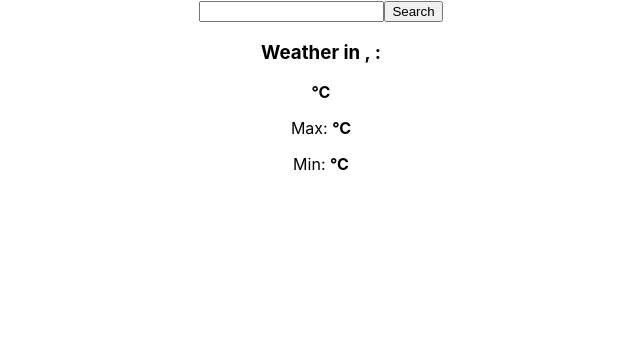
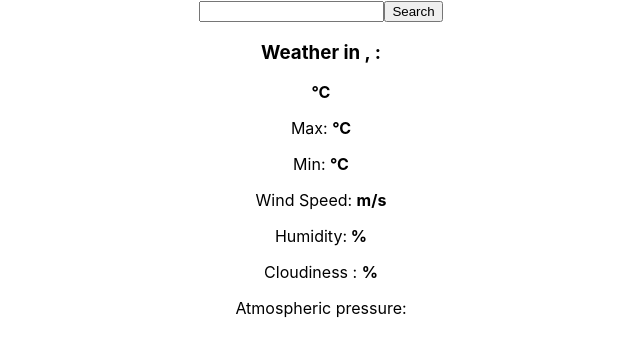
Before and after one commit to marcel-balint/react-weather-app, a React (Create React App) app: page / in a window 1280 px wide. Shown: the top 356 px of the page, without its empty margins (319-959 px from the left). Built offline with nearby package versions, Linux system fonts and the light colour scheme.

Commit message:
Render data in 'MoreInfo' component

```diff
--- a/src/App.js
+++ b/src/App.js
@@ -3,6 +3,7 @@ import "./App.css";
 
 import Input from "./components/Input/Input";
 import Weather from "./components/Weather/Weather";
+import MoreInfo from "./components/MoreInfo/MoreInfo";
 
 const Api_Key = "79b63a8e14c9e0cb2d5cfaf0d76b208a";
 
@@ -54,6 +55,12 @@ class App extends Component {
           temp_min={this.state.temp_min}
           description={this.state.description}
         />
+        <MoreInfo
+          pressure={this.state.pressure}
+          humidity={this.state.humidity}
+          wind={this.state.wind}
+          clouds={this.state.cloudiness}
+        />
       </div>
     );
   }
--- a/src/components/MoreInfo/MoreInfo.jsx
+++ b/src/components/MoreInfo/MoreInfo.jsx
@@ -1,7 +1,22 @@
 import React from "react";
 
-const MoreInfo = () => {
-  return <div></div>;
+const MoreInfo = props => {
+  return (
+    <div>
+      <p>
+        Wind Speed: <strong>{props.wind} m/s </strong>
+      </p>
+      <p>
+        Humidity:<strong> {props.humidity}%</strong>{" "}
+      </p>
+      <p>
+        Cloudiness : <strong>{props.clouds} % </strong>
+      </p>
+      <p>
+        Atmospheric pressure: <strong>{props.pressure}</strong>
+      </p>
+    </div>
+  );
 };
 
 export default MoreInfo;
```
